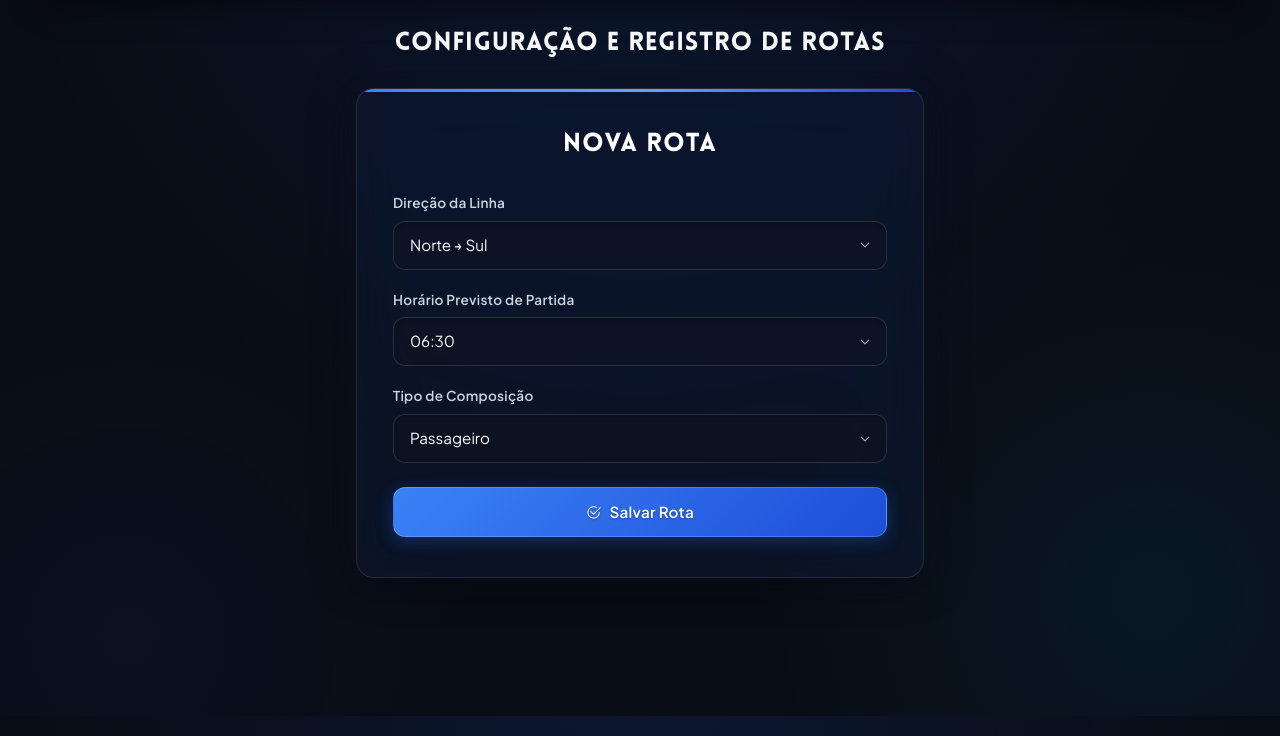
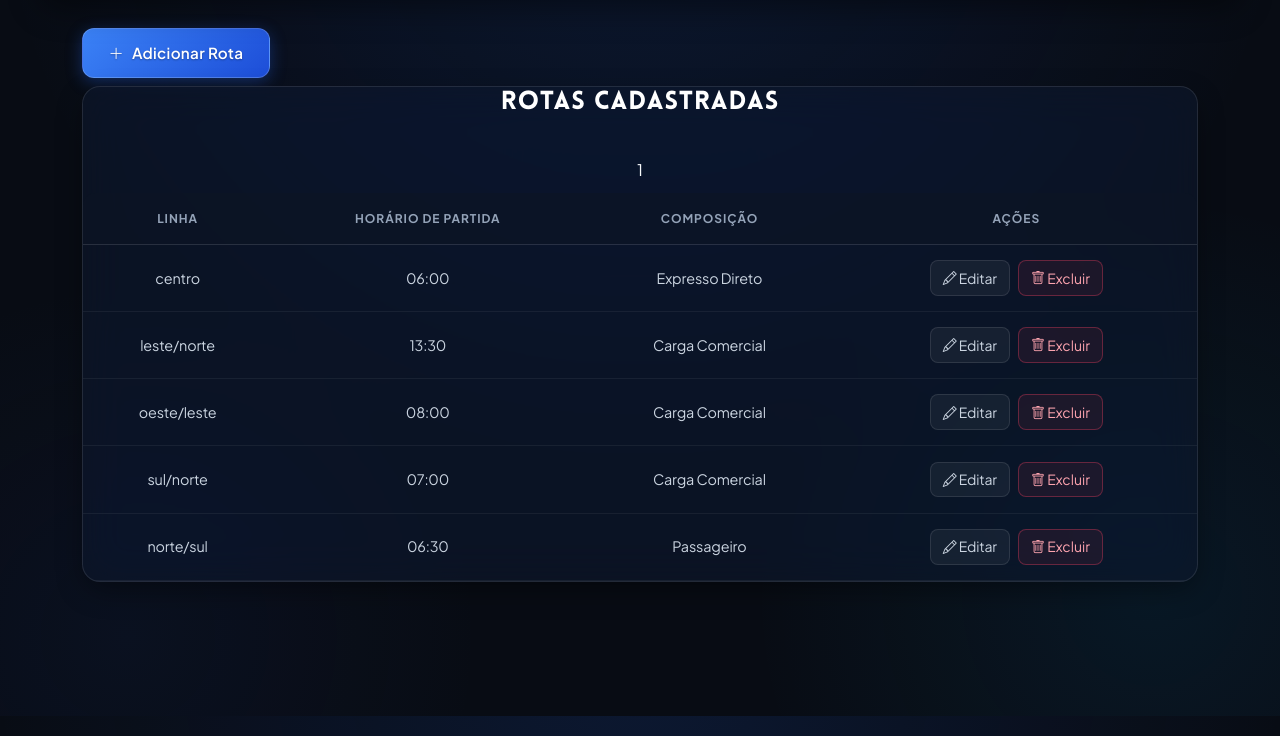
Before and after one commit to viniLima7/superTrain-att, a PHP site: page /rotas.php in a window 1280 px wide. Shown: the part 84-820 px from the top of the page. Run offline with PHP 8.4, Linux system fonts and the light colour scheme; a user stored in the database is signed in; data comes from the database, SQL or seed files in the repository.

Commit message:
Rotas, finalizada.

```diff
--- a/config.php
+++ b/config.php
@@ -3,7 +3,6 @@ $servidor = 'localhost';
 $usuario = 'root';
 $senha = '';
 $banco = 'supertrain_db';
-
 $conexao = new mysqli($servidor, $usuario, $senha, $banco);
 
 if ($conexao-> connect_error) {
--- a/estilo/rotas.css
+++ b/estilo/rotas.css
@@ -60,3 +60,8 @@
     color: var(--cor-texto-sutil);
     margin-top: 0.35rem;
 }
+
+.aviso {
+    text-align: center;
+    margin: 10px 0;
+}
--- a/rotas.php
+++ b/rotas.php
@@ -1,78 +1,140 @@
 <?php
+require_once 'proteger.php';
+require_once 'config.php';
+
 if (session_status() !== PHP_SESSION_ACTIVE) {
-    session_start();
+  session_start();
 }
 
-if (!isset($_SESSION['usuario_id'])) {
-    header('Location: login.php');
-    exit;
+// Excluir rota
+if ($_SERVER['REQUEST_METHOD'] === 'POST' && isset($_POST['excluir_id'])) {
+  $id = (int) $_POST['excluir_id'];
+
+  if ($id > 0) {
+    $stmt = $conexao->prepare(
+      'DELETE FROM rotas WHERE id = ?'
+    );
+
+    $stmt->bind_param('i', $id);
+
+    if ($stmt->execute()) {
+      $_SESSION['mensagem'] = $stmt->affected_rows > 0
+        ? 'Rota excluída com sucesso!'
+        : 'A rota não foi encontrada.';
+    } else {
+      $_SESSION['mensagem'] = 'Não foi possível excluir a rota.';
+    }
+
+    $stmt->close();
+  }
+
+  header('Location: rotas.php');
+  exit;
+}
+
+// Mensagem de retorno
+$mensagem = $_SESSION['mensagem'] ?? '';
+unset($_SESSION['mensagem']);
+
+// Consultar as rotas cadastradas
+$resultado = $conexao->query(
+  'SELECT id, direcao, horario_partida, tipo_composicao
+     FROM rotas
+     ORDER BY id DESC'
+);
+
+if (!$resultado) {
+  die('Erro ao consultar as rotas. Verifique a estrutura da tabela rotas.');
 }
 ?>
 <!DOCTYPE html>
 <html lang="pt-br">
 
 <head>
-  <meta charset="UTF-8" />
-  <meta name="viewport" content="width=device-width, initial-scale=1.0" />
+  <meta charset="UTF-8">
+  <meta name="viewport" content="width=device-width, initial-scale=1.0">
+
   <title>Rotas - SuperTrain</title>
 
-  <link href="https://cdn.jsdelivr.net/npm/bootstrap@5.3.3/dist/css/bootstrap.min.css" rel="stylesheet" />
-  <link rel="stylesheet" href="https://cdn.jsdelivr.net/npm/bootstrap-icons@1.11.3/font/bootstrap-icons.min.css" />
-  <link rel="stylesheet" href="estilo/rotas.css" />
+  <link href="https://cdn.jsdelivr.net/npm/bootstrap@5.3.3/dist/css/bootstrap.min.css"
+    rel="stylesheet">
+
+  <link rel="stylesheet"
+    href="https://cdn.jsdelivr.net/npm/bootstrap-icons@1.11.3/font/bootstrap-icons.min.css">
+
+  <link rel="stylesheet" href="estilo/rotas.css?v=1.0">
 </head>
 
 <body>
 
   <header>
-    <!-- NAV -->
     <nav class="navbar navbar-expand-lg bg-blur">
       <div class="container-fluid">
+
         <a class="navbar-brand" href="dashboard.php">
-          <img src="imagens/logo.png" alt="SuperTrain Logo" width="36" height="28" />
+          <img src="imagens/logo.png"
+            alt="SuperTrain Logo"
+            width="36"
+            height="28">
           SuperTrain
         </a>
-        <button class="navbar-toggler" type="button" data-bs-toggle="collapse" data-bs-target="#navbarSuperTrain"
-          aria-controls="navbarSuperTrain" aria-expanded="false" aria-label="Toggle navigation">
+
+        <button class="navbar-toggler"
+          type="button"
+          data-bs-toggle="collapse"
+          data-bs-target="#navbarSuperTrain"
+          aria-controls="navbarSuperTrain"
+          aria-expanded="false"
+          aria-label="Abrir menu">
+
           <span class="navbar-toggler-icon"></span>
         </button>
 
         <div class="collapse navbar-collapse" id="navbarSuperTrain">
           <ul class="navbar-nav ms-auto mb-2 mb-lg-0">
+
             <li class="nav-item">
               <a class="nav-link" href="dashboard.php">
                 <i class="bi bi-grid-fill"></i> Dashboard
               </a>
             </li>
+
             <li class="nav-item">
               <a class="nav-link" href="trens.php">
                 <i class="bi bi-train-front"></i> Trens
               </a>
             </li>
+
             <li class="nav-item">
               <a class="nav-link active" aria-current="page" href="rotas.php">
                 <i class="bi bi-signpost-split"></i> Rotas
               </a>
             </li>
+
             <li class="nav-item">
               <a class="nav-link" href="sensores.php">
                 <i class="bi bi-broadcast-pin"></i> Sensores
               </a>
             </li>
+
             <li class="nav-item">
               <a class="nav-link" href="relatorios.php">
                 <i class="bi bi-file-earmark-bar-graph"></i> Relatórios
               </a>
             </li>
+
             <li class="nav-item">
               <a class="nav-link" href="perfil.php">
                 <i class="bi bi-person-circle"></i> Perfil
               </a>
             </li>
+
             <li class="nav-item">
               <a class="nav-link text-danger" href="sair.php">
                 <i class="bi bi-box-arrow-right"></i> Sair
               </a>
             </li>
+
           </ul>
         </div>
       </div>
@@ -80,78 +142,141 @@ if (!isset($_SESSION['usuario_id'])) {
   </header>
 
   <main>
-    <div class="container rotas-wrapper">
-      <h2 class="texto-indicativo">Configuração e Registro de Rotas</h2>
+    <div class="container trens-container">
 
-      <div class="card rotas-card">
-        <h1 class="card-title">Nova Rota</h1>
+      <div class="header-actions mb-2">
+        <a href="formulario_rotas.php" class="btn btn-primary">
+          <i class="bi bi-plus-lg"></i>
+          <span>Adicionar Rota</span>
+        </a>
+      </div>
 
-        <form>
-          <div class="form-group mb-3">
-            <label for="selectLinha" class="form-label">Direção da Linha</label>
-            <select id="selectLinha" name="linha" class="form-select">
-              <option value="norte/sul">Norte → Sul</option>
-              <option value="norte/leste">Norte → Leste</option>
-              <option value="norte/oeste">Norte → Oeste</option>
-              <option value="sul/norte">Sul → Norte</option>
-              <option value="sul/leste">Sul → Leste</option>
-              <option value="sul/oeste">Sul → Oeste</option>
-              <option value="leste/norte">Leste → Norte</option>
-              <option value="leste/sul">Leste → Sul</option>
-              <option value="leste/oeste">Leste → Oeste</option>
-              <option value="oeste/norte">Oeste → Norte</option>
-              <option value="oeste/sul">Oeste → Sul</option>
-              <option value="oeste/leste">Oeste → Leste</option>
-            </select>
+      <div class="card card-bg-blur trens-card">
+
+        <div class="card-header-custom">
+          <h1 class="card-title">Rotas cadastradas</h1>
+        </div>
+
+        <?php if ($mensagem !== ''): ?>
+          <p class="aviso">
+            <?= htmlspecialchars($mensagem) ?>
+          </p>
+        <?php endif; ?>
+
+        <?php if ($resultado->num_rows === 0): ?>
+
+          <div class="empty-fleet-state">
+            <i class="bi bi-signpost-split empty-icon"></i>
+
+            <p class="empty-text">
+              Nenhuma rota cadastrada no momento.
+            </p>
+
+            <a href="formulario_rotas.php"
+              class="btn btn-primary btn-adicionar-trem">
+
+              <i class="bi bi-plus-lg"></i>
+              <span>Cadastrar primeira rota</span>
+            </a>
           </div>
 
-          <div class="form-group mb-3">
-            <label for="selectPartida" class="form-label">Horário Previsto de Partida</label>
-            <select id="selectPartida" name="horarioPartida" class="form-select">
-              <option value="05:30">05:30</option>
-              <option value="06:00">06:00</option>
-              <option value="06:30" selected>06:30</option>
-              <option value="07:00">07:00</option>
-              <option value="07:30">07:30</option>
-              <option value="08:00">08:00</option>
-              <option value="09:30">09:30</option>
-              <option value="11:00">11:00</option>
-              <option value="12:00">12:00</option>
-              <option value="12:30">12:30</option>
-              <option value="13:00">13:00</option>
-              <option value="13:30">13:30</option>
-              <option value="15:00">15:00</option>
-              <option value="16:30">16:30</option>
-              <option value="17:30">17:30</option>
-              <option value="18:00">18:00</option>
-              <option value="18:30">18:30</option>
-              <option value="19:00">19:00</option>
-              <option value="19:30">19:30</option>
-              <option value="20:30">20:30</option>
-              <option value="21:30">21:30</option>
-              <option value="22:30">22:30</option>
-              <option value="23:30">23:30</option>
-            </select>
+        <?php else: ?>
+
+          <div class="table-responsive">
+            <table class="table text-center mb-0">
+
+              <thead>
+                <tr>
+                  <th scope="col">Linha</th>
+                  <th scope="col">Horário de Partida</th>
+                  <th scope="col">Composição</th>
+                  <th scope="col">Ações</th>
+                </tr>
+              </thead>
+
+              <tbody>
+                <?php while ($rota = $resultado->fetch_assoc()): ?>
+
+                  <tr class="train-row">
+
+                    <td>
+                      <?= htmlspecialchars($rota['direcao']) ?>
+                    </td>
+
+                    <td>
+                      <?= htmlspecialchars(
+                        substr((string) $rota['horario_partida'], 0, 5)
+                      ) ?>
+                    </td>
+
+                    <td>
+                      <?php
+                      $nomes_composicao = [
+                        'passageiro' => 'Passageiro',
+                        'carga' => 'Carga Comercial',
+                        'expresso' => 'Expresso Direto'
+                      ];
+
+                      $tipo = $rota['tipo_composicao'] ?? '';
+
+                      echo htmlspecialchars(
+                        $nomes_composicao[$tipo] ?? $tipo
+                      );
+                      ?>
+                    </td>
+
+                    <td>
+                      <div class="train-actions d-flex justify-content-center gap-2">
+
+                        <a
+                          class="btn btn-sm btn-outline-secondary"
+                          title="Editar rota"
+                          href="formulario_rotas.php?id=<?= (int) $rota['id'] ?>">
+
+                          <i class="bi bi-pencil"></i>
+                          Editar
+                        </a>
+
+                        <form
+                          method="post"
+                          action="rotas.php"
+                          onsubmit="return confirm('Confirma a exclusão desta rota?');">
+
+                          <input
+                            type="hidden"
+                            name="excluir_id"
+                            value="<?= (int) $rota['id'] ?>">
+
+                          <button
+                            type="submit"
+                            class="btn btn-sm btn-outline-danger"
+                            title="Excluir rota">
+
+                            <i class="bi bi-trash"></i>
+                            Excluir
+                          </button>
+
+                        </form>
+
+                      </div>
+                    </td>
+
+                  </tr>
+
+                <?php endwhile; ?>
+              </tbody>
+
+            </table>
           </div>
 
-          <div class="form-group mb-4">
-            <label for="selectTipo" class="form-label">Tipo de Composição</label>
-            <select id="selectTipo" name="tipoTrem" class="form-select">
-              <option value="passageiro" selected>Passageiro</option>
-              <option value="carga">Carga Comercial</option>
-              <option value="expresso">Expresso Direto</option>
-            </select>
-          </div>
+        <?php endif; ?>
 
-          <button type="submit" class="btn w-100 btn-cadastro">
-            <i class="bi bi-check2-circle"></i> Salvar Rota
-          </button>
-        </form>
       </div>
     </div>
   </main>
 
   <script src="https://cdn.jsdelivr.net/npm/bootstrap@5.3.3/dist/js/bootstrap.bundle.min.js"></script>
+
 </body>
 
 </html>
```
Also changed, not shown: formulario_rotas.php (added, +333 -0 lines), sensores.php (+4 -68 lines).
